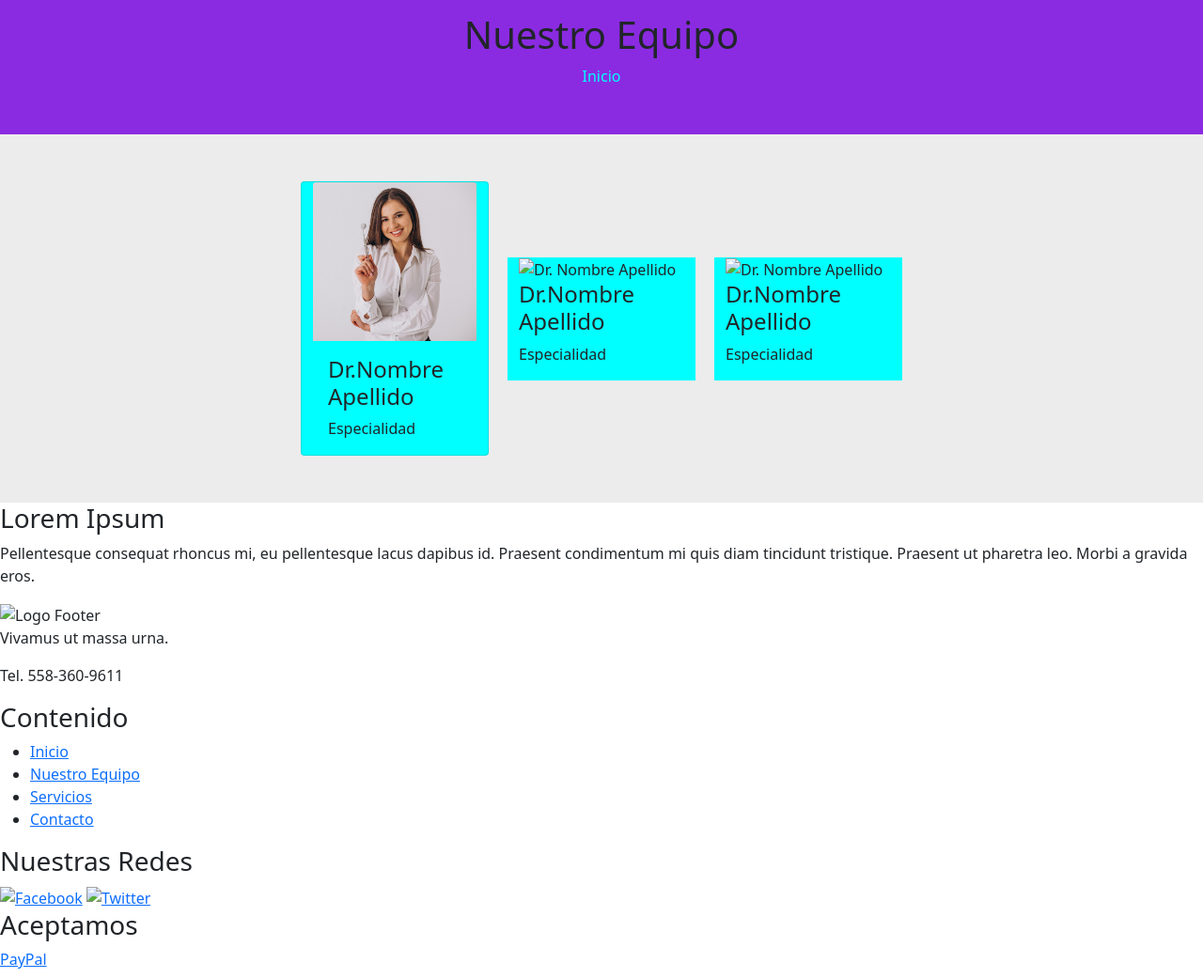
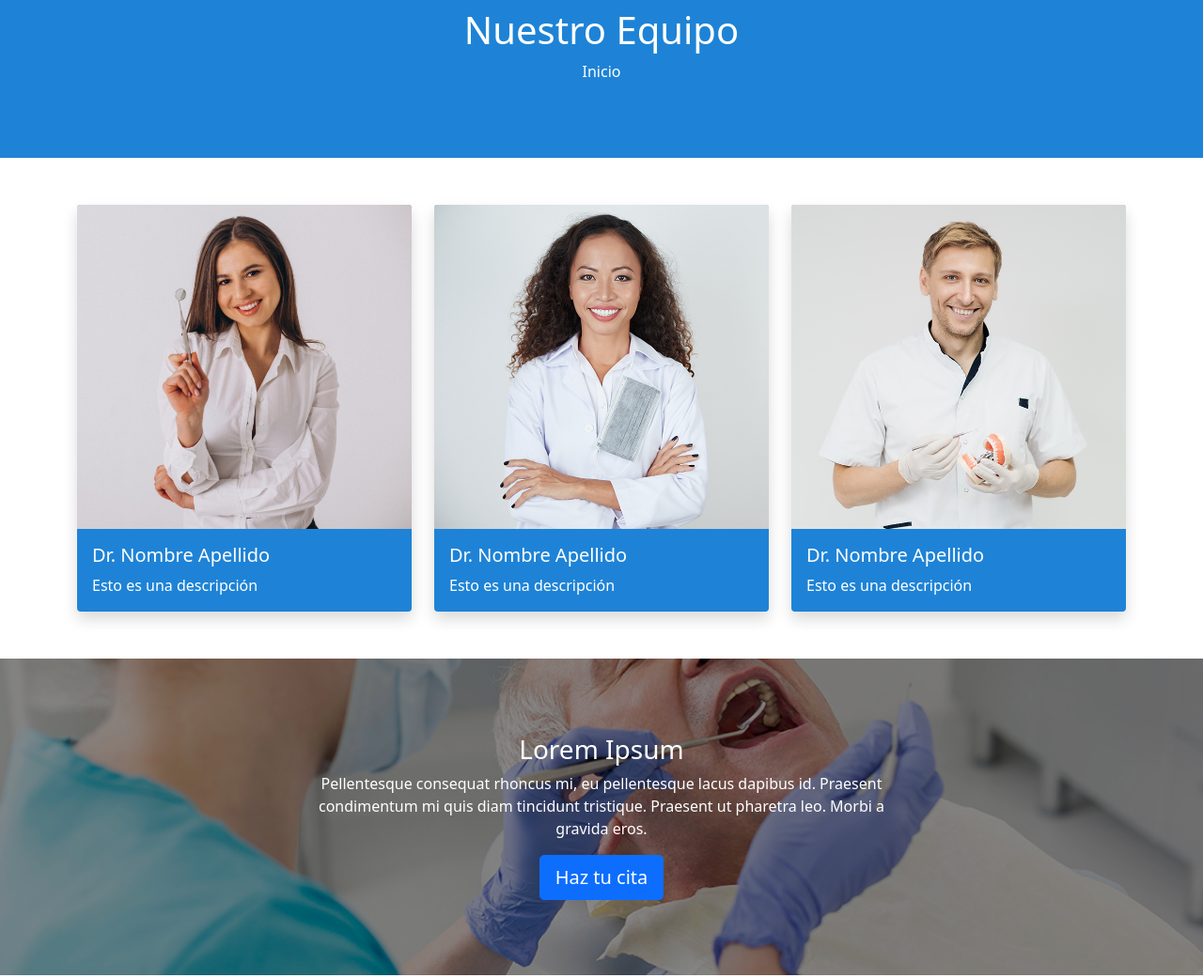
Before and after one commit to rex29design/mi_pagina, a plain HTML site: page páginas/nuestro-equipo.html in a window 1280 px wide. Shown: the part 133-1174 px from the top of the page at 94% size. Drawn offline with nearby package versions, Linux system fonts and the light colour scheme.

Commit message:
Se agregó una página nueva con bootstrap

```diff
--- a/css/boot-styles.css
+++ /dev/null
@@ -1,26 +0,0 @@
-
-.banner {
-    background-color: blueviolet;
-    text-align: center;
-    padding: 50px 0;
-}
-
-.banner a{
-    text-decoration: none;
-    color: aqua;
-}
-
-.team {
-    background-color: aqua;
-
-    margin: 0;
-    width: 200px;
-
-}
-
-.team_container {
-    background-color: rgb(236, 236, 236);
-    justify-content: center;
-    padding: 50px 0;
-    gap: 20px;
-}
--- a/css/styles.css
+++ b/css/styles.css
@@ -6,21 +6,7 @@
     box-sizing: border-box;
 }
 
-body {
-    font-family: 'Montserrat', sans-serif;
-    display: grid;
-    grid-template-areas:
-        "header header header"
-        "hero hero hero"
-        "leyenda leyenda leyenda"
-        "services services services"
-        "services services services"
-        "call call call"
-        "footer footer footer";
-    grid-template-columns: 1fr 1fr 1fr;
-    grid-template-rows:0.05fr 0.2fr 0.3fr 0.5fr 0.5fr 0.4fr 0.4fr;
 
-}
 
 h2 {
     font-size: 40px;
@@ -80,34 +66,16 @@ header {
     background-repeat: no-repeat;
     background-size: cover;
     height: 100%;
-    width: auto;
     padding: 16rem 4rem;
 
 }
 
-.hero__section {
-    padding-left: 6rem;
-    padding-top: 4rem;
 
-}
 
-.hero__title {
-    font-size: 50px;
-}
-
-.hero__text {
-    padding: 0.8rem 0;
-
-}
 
 .hero__btn {
-    outline:none;
+    background-color: #1db144;
     border: none;
-    background-color: #1e83d6;
-    padding: 0.6rem 1rem;
-    color: white;
-    font-weight: bold;
-    font-size: 16px;
 }
 
 .leyenda {
@@ -125,8 +93,61 @@ header {
     font-size: 20px;
 }
 
+.bannerArea {
+    background-color: #1e83d6;
+    text-align: center;
+    padding: 80px 0;
+}
+
+.bannerArea h1 {
+    color: white;
+}
+
+.bannerArea a{
+    text-decoration: none;
+    color: white;
+}
+
+.bannerArea a:hover {
+    opacity: 90%;
+}
+
+.equipoArea {
+    padding: 50px 0;
+}
+
+.equipoArea article {
+    background-color: #1e83d6;
+}
+
+.bannerContainer {
+    background:url(/img/dentista-paciente.jpg) no-repeat center center / cover;
+    padding: 5rem 0;
+    position: relative;
+}
+
+.bannerContainer::before {
+    background: rgba(0, 0, 0, 0.46);
+    bottom: 0;
+    content: "";
+    left: 0;
+    position: absolute;
+    right: 0;
+    top: 0;
+}
+
+.banner-cta {
+    position: relative;
+    z-index: 1;
+    text-align: center;
+}
+
+.banner-cta-text {
+    padding: 0 20rem;
+}
+
 .services {
-    grid-area: services;
+
     width: auto;
     position: relative;
     padding: 4em 3em;
@@ -255,12 +276,12 @@ header {
 }
 
 footer {
-    grid-area: footer;
+
     background-color: #1e83d6;
-    padding: 2.4rem 4rem 6rem 4rem;
-    display: grid;
-    grid-template-columns: repeat(4, 2fr);
+    padding-bottom: 5rem;
+
 }
+
 
 .footer__logo {
     padding-bottom: 1rem;
@@ -276,14 +297,20 @@ footer h3 {
     padding-bottom: 1rem;
 }
 
+.siteMap ul li a{
+    text-decoration: none;
+    color: white;
+}
+
+
 .footer__clm2 ul {
     line-height: 3rem;
 }
 
-.footer__clm2 ul li a{
-    text-decoration: none;
-    color: aliceblue;
+.copyright {
+    text-align: center;
 }
+
 
 
 /*------------------
--- a/páginas/nuestro-equipo.html
+++ b/páginas/nuestro-equipo.html
@@ -5,74 +5,88 @@
     <meta http-equiv="X-UA-Compatible" content="IE=edge">
     <meta name="viewport" content="width=device-width, initial-scale=1.0">
     <title>Nuestro Equipo</title>
+    <link rel="stylesheet" href="/css/styles.css">
     <link rel="icon" href="/img/dental-care.png">
+    <script src="https://kit.fontawesome.com/085843f0ef.js" crossorigin="anonymous"></script>
     <!--BOOTSTRAP CSS-->
     <link href="https://cdn.jsdelivr.net/npm/bootstrap@5.1.3/dist/css/bootstrap.min.css" rel="stylesheet" integrity="sha384-1BmE4kWBq78iYhFldvKuhfTAU6auU8tT94WrHftjDbrCEXSU1oBoqyl2QvZ6jIW3" crossorigin="anonymous">
-     <!--CSS PERSONAL-->
-     <link rel="stylesheet" href="/css/boot-styles.css">
 </head>
 <body>
   <!--HEADER-->
      <header class="header navbar navbar-expand-lg navbar-light bg-light">
          <div class="sticky container-fluid">
-             <img class="navbar-brand" src="/img/logo.png" alt="LogoIpsum" width="200px">
+             <img class="navbar-brand" src="/img/logo.png" alt="LogoIpsum" width="150px">
              <nav>
                   <ul class="navbar-nav me-auto mb-2 mb-lg-0">
                     <li class="nav-item"><a class="nav-link" href="/index.html">Inicio</a></li>
-                    <li class="nav-item"><a class="nav-link active" aria-current="page" href="./nuestro-equipo.html">Nuestro Equipo</a></li>
-                    <li class="nav-item"><a class="nav-link" href="./servicios.html">Servicios</a></li>
-                    <li class="nav-item"><a class="nav-link" href="./contacto.html">Contacto</a></li>
-                    <li class="nav-item"><a class="nav-link" href="./iniciar-sesion.html">Iniciar Sesión</a></li>
+                    <li class="nav-item"><a class="nav-link active" aria-current="page" href="/páginas/nuestro-equipo.html">Nuestro Equipo</a></li>
+                    <li class="nav-item"><a class="nav-link" href="/páginas/servicios.html">Servicios</a></li>
+                    <li class="nav-item"><a class="nav-link" href="/páginas/contacto.html">Contacto</a></li>
+                    <li class="nav-item"><a class="nav-link" href="/páginas/iniciar-sesion.html">Iniciar Sesión</a></li>
                 </ul>
              </nav>
          </div>
      </header>
     <!--BANNER SECCION-->
-    <section class="banner col-12">
-        <img src="" alt="">
-        <div>
+    <section class="bannerArea container-fluid">
+        <div class="container-title">
             <h1>Nuestro Equipo</h1>
-            <a href="index.html">Inicio</a>
+            <a href="/index.html">Inicio</a>
         </div>
     </section>
     <!--EQUIPO SECCION-->
-    <section class="team_container row align-items-center">
-        <div class="team card">
-            <img class="card-img-top" src ="/img/female-dentist.jpg" alt="Dr. Nombre Apellido">
+    <section class="equipoArea container">
+        <div class="row">
+            <div class="col-md-4 col-sm-6 col-xs-12">
+                <article class="card border-0 shadow">
+                    <img src="/img/female-dentist.jpg" class="card-img-top" alt="card-img-top">
                     <div class="card-body">
-                <h4 class="card-title">Dr.Nombre Apellido </h4>
-                <p class="card-text">Especialidad</p>
+                        <h5 class="card-title text-white">Dr. Nombre Apellido</h5>
+                        <p class="card-text text-white">Esto es una descripción</p>
                     </div>
+                </article>
             </div>
-        <div class="team col-md-4">
-            <img src="" alt="Dr. Nombre Apellido">
-            <h4>Dr.Nombre Apellido </h4>
-            <p>Especialidad</p>
+            <div class="col-md-4 col-sm-6 col-xs-12">
+                <article class="card border-0 shadow">
+                    <img src="/img/female-dentist2.jpg" class="card-img-top" alt="card-img-top">
+                    <div class="card-body">
+                        <h5 class="card-title text-white">Dr. Nombre Apellido</h5>
+                        <p class="card-text text-white">Esto es una descripción</p>
                     </div>
-        <div class="team col-md-4">
-            <img src="" alt="Dr. Nombre Apellido">
-            <h4>Dr.Nombre Apellido </h4>
-            <p>Especialidad</p>
+                </article>
+            </div>
+            <div class="col-md-4 col-sm-6 col-xs-12">
+                <article class="card border-0 shadow">
+                    <img src="/img/female-dentist3.jpg" class="card-img-top" alt="card-img-top">
+                    <div class="card-body">
+                        <h5 class="card-title text-white">Dr. Nombre Apellido</h5>
+                        <p class="card-text text-white">Esto es una descripción</p>
+                    </div>
+                </article>
+            </div>
         </div>
     </section>
     <!--BLOQUE INFORMACIÓN-->
-    <section>
-        <div>
-            <h3>Lorem Ipsum</h3>
-            <p>
+    <section class="bannerContainer container-fluid">
+        <div class="banner-cta">
+            <h3 class="banner-cta-title text-white">Lorem Ipsum</h3>
+            <p class="banner-cta-text d-grid text-white">
                 Pellentesque consequat rhoncus mi, eu pellentesque lacus dapibus id. Praesent condimentum mi quis diam tincidunt tristique. Praesent ut pharetra leo. Morbi a gravida eros.
             </p>
+            <button type="button" class="btn btn-primary btn-lg">Haz tu cita</button>
         </div>
     </section>
      <!--FOOTER-->
-     <footer>
-        <div>
-            <img src="assets/imagenes/logo.png" alt="Logo Footer" width="200px">
+     <footer class="mt-5 pt-5 pb-10 footer">
+        <div class="container">
+            <div class="row">
+                <div class="col-md-3">
+                    <img src="/img/logo-white.png" alt="Logo Footer" width="170px">
                     <br>
                     <p>Vivamus ut massa urna.</p>
                     <p>Tel. 558-360-9611</p>
                 </div>
-        <div>
+                <div class="siteMap col-lg-3">
                     <h3>Contenido</h3>
                     <ul>
                         <li><a href="index.html">Inicio</a></li>
@@ -81,19 +95,19 @@
                         <li><a href="contacto.html">Contacto</a></li>
                     </ul>
                 </div>
-        <div>
+                <div class="col-lg-3">
                     <h3>Nuestras Redes</h3>
-            <a href="https://www.google.com"><img src="assets/imagenes/facebook.png" alt="Facebook" ></a>
+                    <a href="https://www.google.com"><img src="/img/facebook.png" alt="Facebook" ></a>
 
-            <a href="https://www.google.com"><img src="assets/imagenes/twitter.png" alt="Twitter" ></a>
+                    <a href="https://www.google.com"><img src="/img/twitter.png" alt="Twitter" ></a>
                 </div>
-        <div>
+                <div class="col-lg-3">
                     <h3>Aceptamos</h3>
                     <a href="iniciar-sesion.html">PayPal</a>
                 </div>
-        <br>
-        <div>Copyright 2022, Lorem ipsum.</div>
-
+                <span></span>
+            </div>
+            <div class="copyright row">Copyright 2022, Lorem ipsum.</div>
     </footer>
     <!--BOOTSTRAP JS-->
     <script src="https://cdn.jsdelivr.net/npm/bootstrap@5.1.3/dist/js/bootstrap.bundle.min.js" integrity="sha384-ka7Sk0Gln4gmtz2MlQnikT1wXgYsOg+OMhuP+IlRH9sENBO0LRn5q+8nbTov4+1p" crossorigin="anonymous"></script>
```
Also changed, not shown: index.html (+18 -15 lines), páginas/contacto.html (+17 -10 lines), páginas/iniciar-sesion.html (+20 -12 lines), páginas/servicios.html (+18 -12 lines), img/female-dentist2.jpg (added), img/female-dentist3.jpg (added). Lines whose indentation alone changed are shown as unchanged.
